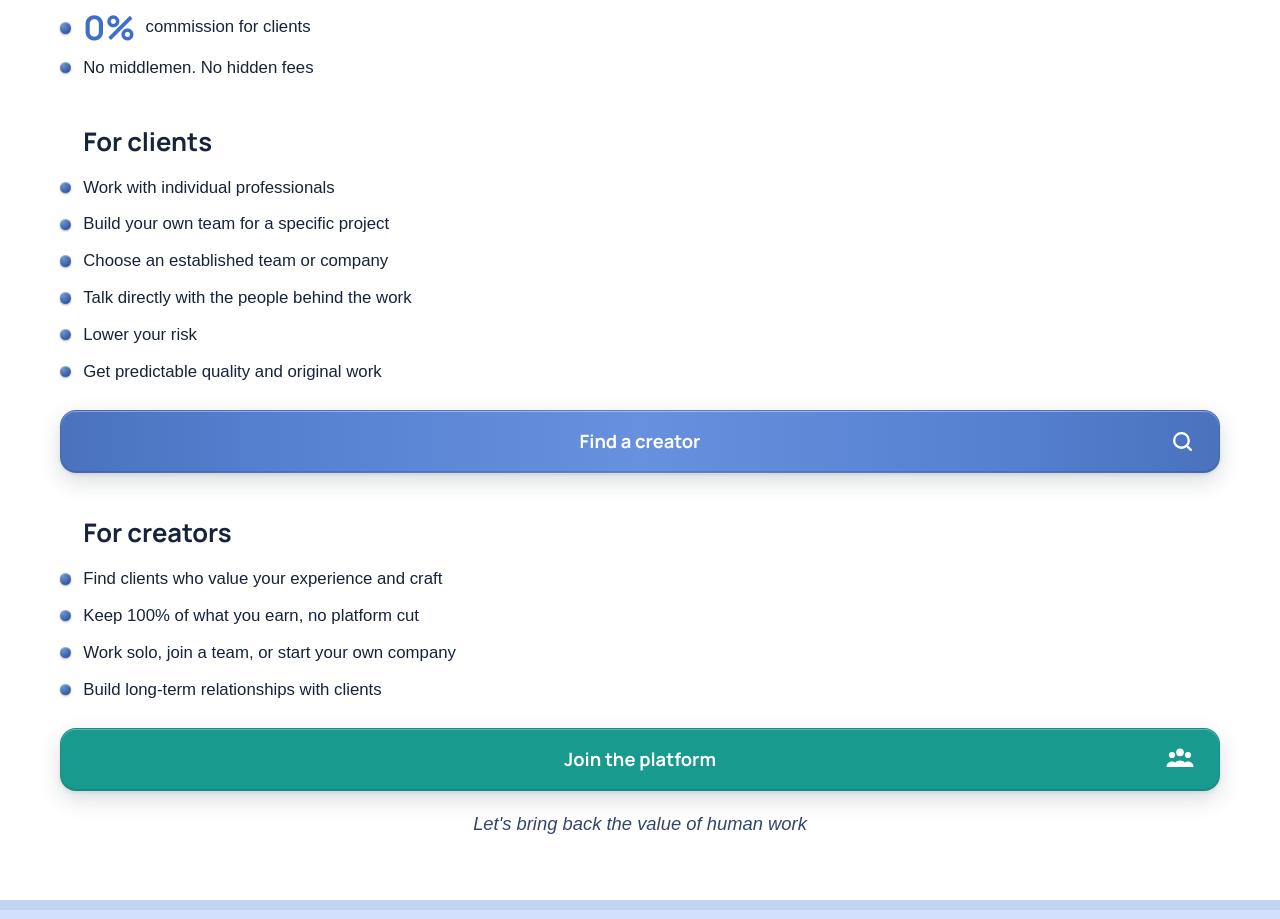
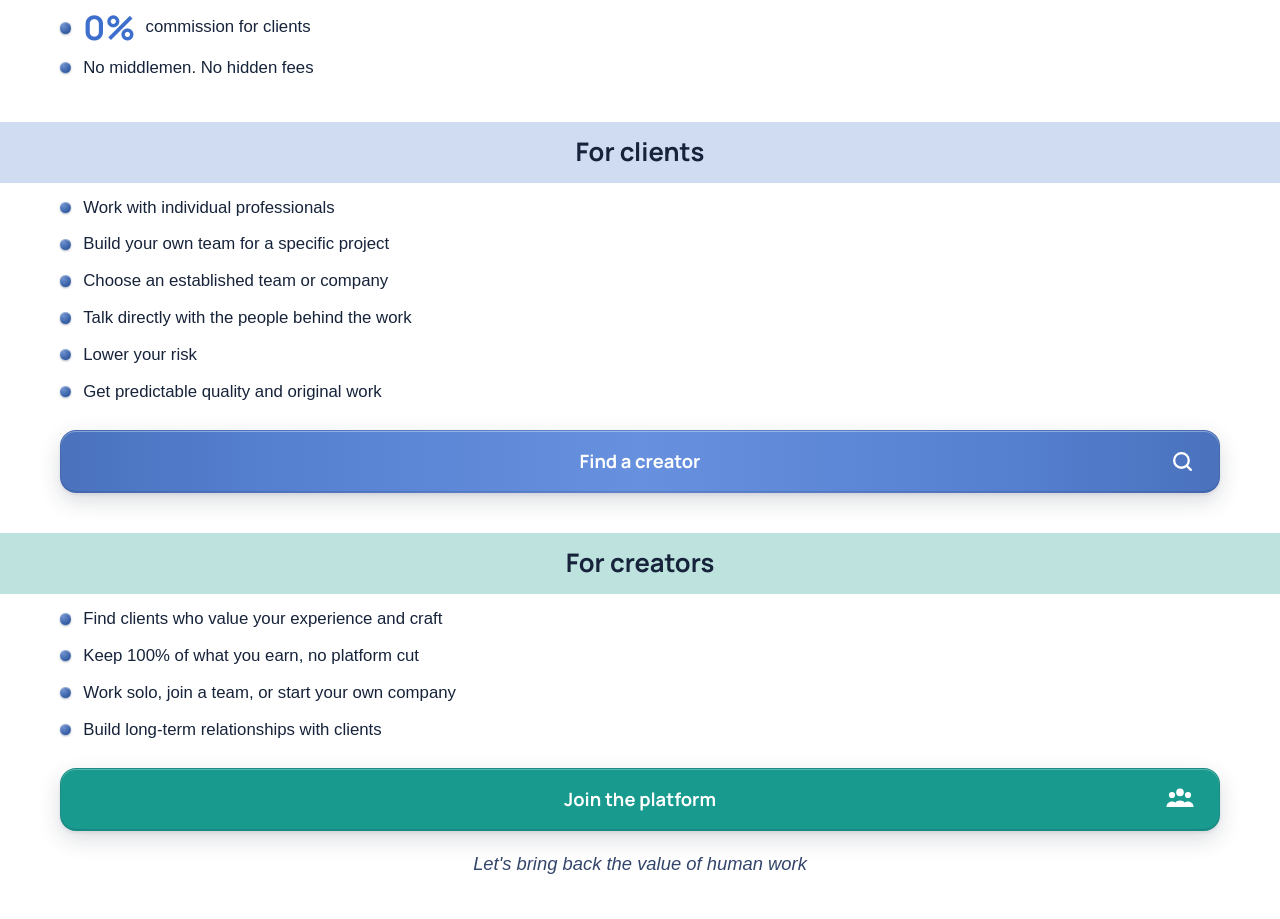
Before and after one commit to dm100usa-oss/no-ai-marketplace, a Next.js app: page /en in a window 1280 px wide. Shown: the part 1152-2071 px from the top of the page. Built offline with nearby package versions, Linux system fonts and the light colour scheme; a web font is replaced by a local one.

Commit message:
Add files via upload

```diff
--- a/src/app/[lang]/page.tsx
+++ b/src/app/[lang]/page.tsx
@@ -255,8 +255,8 @@ export default async function HomePage({
 
           {/* For clients — same heading style and bullets, then the Find action */}
           <p
-            className="mt-10 pl-[1.45rem] text-left text-[1.35rem] font-bold md:text-[1.6rem]"
-            style={{ fontFamily: "var(--font-display)", color: "var(--color-ink)" }}
+            className="mt-10 w-screen relative left-1/2 -translate-x-1/2 py-2.5 text-center text-[1.35rem] font-bold md:text-[1.6rem]"
+            style={{ fontFamily: "var(--font-display)", color: "var(--color-ink)", background: "rgba(85,128,208,0.28)" }}
           >
             {dict.home.heroClientsTitle}
           </p>
@@ -288,8 +288,8 @@ export default async function HomePage({
 
           {/* For creators — same heading style and bullets, then the Join action */}
           <p
-            className="mt-10 pl-[1.45rem] text-left text-[1.35rem] font-bold md:text-[1.6rem]"
-            style={{ fontFamily: "var(--font-display)", color: "var(--color-ink)" }}
+            className="mt-10 w-screen relative left-1/2 -translate-x-1/2 py-2.5 text-center text-[1.35rem] font-bold md:text-[1.6rem]"
+            style={{ fontFamily: "var(--font-display)", color: "var(--color-ink)", background: "rgba(24,154,142,0.28)" }}
           >
             {dict.home.heroCreatorsTitle}
           </p>
--- a/src/i18n/dictionaries/ru.ts
+++ b/src/i18n/dictionaries/ru.ts
@@ -107,10 +107,10 @@ export const ru: Dictionary = {
     heroAdvantagesTitle: "Наши преимущества",
     heroAdvantages: [
       "100% дохода для авторов",
-      "0% комиссии для заказчиков",
+      "0% комиссии для клиентов",
       "Без посредников. Без скрытых платежей",
     ],
-    heroClientsTitle: "Заказчикам",
+    heroClientsTitle: "Клиентам",
     heroClients: [
       "Работайте с индивидуальными исполнителями",
       "Собирайте собственные команды под конкретный проект",
```
